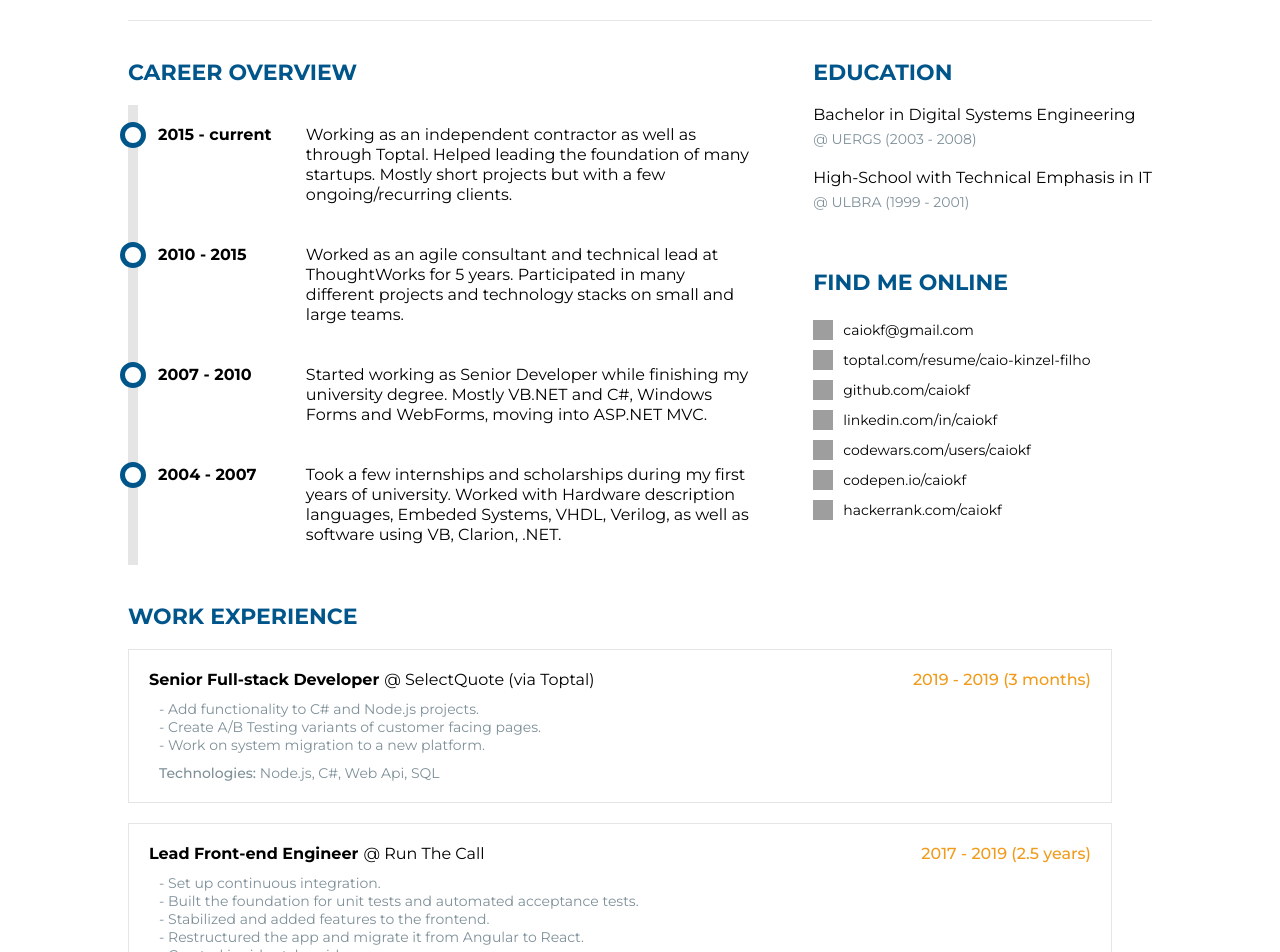
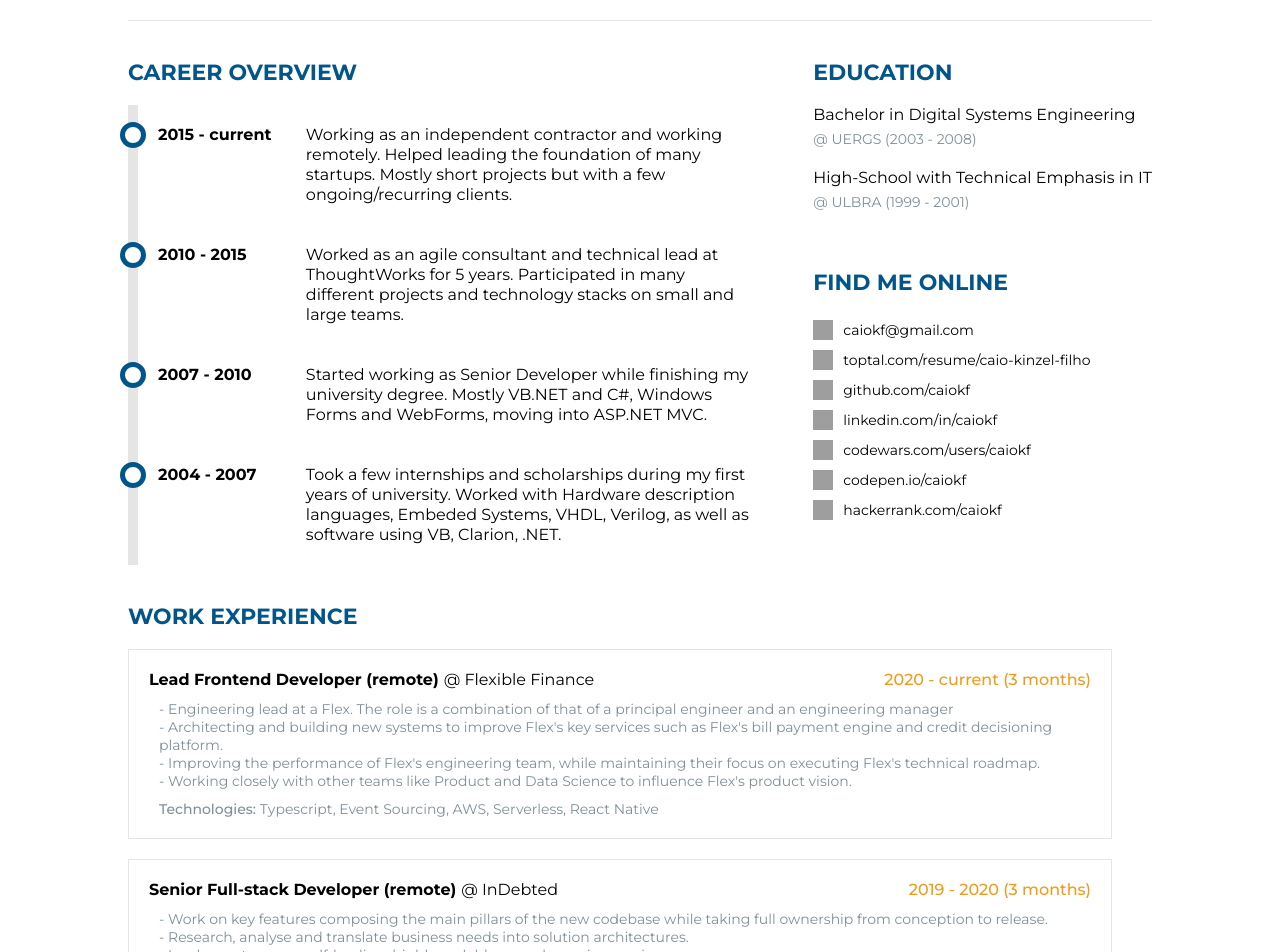
Before and after one commit to caiokf/profile-page, a React (Create React App) app: page / in a window 1280 px wide. Shown: the part 260-1212 px from the top of the page. Built offline with nearby package versions, Linux system fonts and the light colour scheme; grey boxes are pictures that could not be loaded.

Commit message:
update - flex 2020

```diff
--- a/src/components/WorkExperience.js
+++ b/src/components/WorkExperience.js
@@ -1,48 +1,61 @@
-import React from 'react'
-import styled from 'styled-components'
-import styles from '../styleguide'
-import resume from '../resume.json'
-import { year } from '../utils/dates'
+import React from "react";
+import styled from "styled-components";
+import styles from "../styleguide";
+import resume from "../resume.json";
+import { year } from "../utils/dates";
 
-const work = () => resume.work.sort((a, b) => a.endDate > b.endDate ? -1 : 1)
+const work = () => resume.work.sort((a, b) => (a.endDate > b.endDate ? -1 : 1));
 
 export default () => {
   return (
     <Container className="work-container">
       <Header>Work Experience</Header>
 
-      {work().map(x => {
+      {work().map((x) => {
         return (
           <Experience>
             <Title>
-              <Position className="work-position">{x.position}</Position>
-              {x.website
-                ? <Company href={x.website} target="_blank" className="work-company">@ {x.company}</Company>
-                : <CompanyText className="work-company-text">@ {x.company}</CompanyText>
-              }
+              <Position className="work-position">
+                {x.position}
+                {x.remote && <span> (remote)</span>}
+              </Position>
+              {x.website ? (
+                <Company
+                  href={x.website}
+                  target="_blank"
+                  className="work-company"
+                >
+                  @ {x.company}
+                </Company>
+              ) : (
+                <CompanyText className="work-company-text">
+                  @ {x.company}
+                </CompanyText>
+              )}
               {x.via && <span> (via {x.via})</span>}
-              <When>{year(x.startDate)} - {year(x.endDate)} ({x.duration})</When>
+              <When>
+                {year(x.startDate)} - {year(x.endDate)} ({x.duration})
+              </When>
             </Title>
 
             <Summary>{x.summary}</Summary>
 
             <Highlights>
-              {x.highlights && x.highlights.map(h => {
-                return (
-                  <div>- {h}</div>
-                )
-              })}
+              {x.highlights &&
+                x.highlights.map((h) => {
+                  return <div>- {h}</div>;
+                })}
             </Highlights>
             <Technologies>
               <TechLabel>Technologies: </TechLabel>
               <TechStack>{x.technologies}</TechStack>
             </Technologies>
           </Experience>
-        )
+        );
       })}
     </Container>
-  )
-}
+  );
+};
 
 const Container = styled.div`
   margin-top: ${styles.dimensions.lg};
@@ -50,52 +63,52 @@ const Container = styled.div`
   ${styles.media.large`
     margin-right: ${styles.dimensions.lg};
   `}
-`
+`;
 const Header = styled.div`
   ${styles.typography.header};
-`
+`;
 const Experience = styled.div`
   padding: ${styles.dimensions.md};
   border: 1px solid ${styles.colors.platinum};
   margin-bottom: ${styles.dimensions.md};
   position: relative;
-`
+`;
 const Title = styled.div`
   ${styles.media.small`
     display: flex;
     flex-direction: column;
   `}
-`
+`;
 const Position = styled.span`
   font-weight: 700;
-`
+`;
 const Company = styled.a`
   ${styles.media.large`
     margin-left: ${styles.dimensions.xs};
   `}
-`
+`;
 const CompanyText = styled.span`
   ${styles.media.large`
     margin-left: ${styles.dimensions.xs};
   `}
-`
+`;
 const ExperienceSection = styled.div`
   margin-left: ${styles.dimensions.sm};
   margin-bottom: ${styles.dimensions.sm};
   ${styles.typography.label};
-`
+`;
 const Summary = styled(ExperienceSection)`
   margin-top: ${styles.dimensions.sm};
   text-align: justify;
-`
-const Highlights = styled(ExperienceSection)``
+`;
+const Highlights = styled(ExperienceSection)``;
 const Technologies = styled(ExperienceSection)`
   margin-bottom: 0;
-`
+`;
 const TechLabel = styled.span`
   color: ${styles.colors.metalGray};
   font-weight: 500;
-`
+`;
 const When = styled.span`
   color: ${styles.colors.carrotOrange};
   font-weight: 500;
@@ -104,5 +117,5 @@ const When = styled.span`
     position: absolute;
     right: ${styles.dimensions.md};
   `}
-`
-const TechStack = styled.span``
+`;
+const TechStack = styled.span``;
--- a/src/resume.json
+++ b/src/resume.json
@@ -66,6 +66,29 @@
     ]
   },
 
+  "career": [
+    {
+      "date": "2004 - 2007",
+      "description": "Took a few internships and scholarships during my first years of university. Worked with Hardware description languages, Embeded Systems, VHDL, Verilog, as well as software using VB, Clarion, .NET.",
+      "size": 4
+    },
+    {
+      "date": "2007 - 2010",
+      "description": "Started working as Senior Developer while finishing my university degree. Mostly VB.NET and C#, Windows Forms and WebForms, moving into ASP.NET MVC.",
+      "size": 4
+    },
+    {
+      "date": "2010 - 2015",
+      "description": "Worked as an agile consultant and technical lead at ThoughtWorks for 5 years. Participated in many different projects and technology stacks on small and large teams.",
+      "size": 6
+    },
+    {
+      "date": "2015 - current",
+      "description": "Working as an independent contractor and working remotely. Helped leading the foundation of many startups. Mostly short projects but with a few ongoing/recurring clients.",
+      "size": 5
+    }
+  ],
+
   "languages": [
     {
       "language": "Portuguese",
@@ -83,8 +106,44 @@
 
   "work": [
     {
+      "company": "Flexible Finance",
+      "position": "Lead Frontend Developer",
+      "remote": true,
+      "website": "https://www.getflex.com",
+      "startDate": "2020-05-22",
+      "duration": "3 months",
+      "highlights": [
+        "Engineering lead at a Flex. The role is a combination of that of a principal engineer and an engineering manager",
+        "Architecting and building new systems to improve Flex's key services such as Flex's bill payment engine and credit decisioning platform.",
+        "Improving the performance of Flex's engineering team, while maintaining their focus on executing Flex's technical roadmap.",
+        "Working closely with other teams like Product and Data Science to influence Flex's product vision."
+      ],
+      "technologies": "Typescript, Event Sourcing, AWS, Serverless, React Native"
+    },
+
+    {
+      "company": "InDebted",
+      "position": "Senior Full-stack Developer",
+      "website": "https://www.indebted.co",
+      "remote": true,
+      "startDate": "2019-11-20",
+      "endDate": "2020-05-22",
+      "duration": "3 months",
+      "highlights": [
+        "Work on key features composing the main pillars of the new codebase while taking full ownership from conception to release.",
+        "Research, analyse and translate business needs into solution architectures.",
+        "Implement secure, self-healing, highly scalable serverless microservices.",
+        "Ensure compliance best practices across the entire ecosystem.",
+        "Take full ownership of features with implementation, integration & end-to-end testing, deployment, infrastructure management, logging, and monitoring.",
+        "Receive and provide constructive feedback verbally and through code reviews."
+      ],
+      "technologies": "Go, Event Sourcing, AWS, Serverless, Node.js, React"
+    },
+
+    {
       "company": "SelectQuote",
       "via": "Toptal",
+      "remote": true,
       "position": "Senior Full-stack Developer",
       "website": "https://www.selectquote.com",
       "startDate": "2019-03-25",
@@ -100,6 +159,7 @@
 
     {
       "company": "Run The Call",
+      "remote": true,
       "position": "Lead Front-end Engineer",
       "website": "https://runthecall.com/",
       "startDate": "2017-01-13",
@@ -119,6 +179,7 @@
 
     {
       "company": "Ethereum Marketplace Startup",
+      "remote": true,
       "position": "Full-stack Developer",
       "startDate": "2017-10-20",
       "endDate": "2017-11-25",
@@ -135,6 +196,7 @@
     {
       "company": "Scribe Intelligence",
       "via": "Toptal",
+      "remote": true,
       "position": "Technical Lead",
       "website": "https://www.scribeintelligence.com/",
       "startDate": "2017-11-20",
@@ -155,6 +217,7 @@
     {
       "company": "Clinova",
       "position": "Lead React Native Developer",
+      "remote": true,
       "webbsite": "https://www.caidr.co.uk/",
       "startDate": "2017-11-20",
       "endDate": "2017-12-07",
@@ -171,6 +234,7 @@
     {
       "company": "University at Buffalo—SUNY",
       "via": "Toptal",
+      "remote": true,
       "position": "Senior React Developer",
       "startDate": "2017-04-24",
       "endDate": "2017-07-23",
@@ -187,6 +251,7 @@
     {
       "company": "Zenefits | MustWin",
       "via": "Toptal",
+      "remote": true,
       "position": "Senior Frontend Developer",
       "website": "https://www.zenefits.com",
       "startDate": "2016-08-22",
@@ -204,6 +269,7 @@
     {
       "company": "Cisco | MustWin",
       "via": "Toptal",
+      "remote": true,
       "position": "Senior Fullstack Developer",
       "startDate": "2016-08-21",
       "endDate": "2016-04-04",
@@ -384,45 +450,31 @@
     }
   ],
 
-  "career": [
+  "skills": [
     {
-      "date": "2004 - 2007",
-      "description": "Took a few internships and scholarships during my first years of university. Worked with Hardware description languages, Embeded Systems, VHDL, Verilog, as well as software using VB, Clarion, .NET.",
-      "size": 4
+      "name": "Web Development",
+      "keywords": [
+        "HTML5",
+        "Javascript",
+        "REACT JS",
+        "Angular",
+        "CSS/Less/SASS"
+      ]
     },
     {
-      "date": "2007 - 2010",
-      "description": "Started working as Senior Developer while finishing my university degree. Mostly VB.NET and C#, Windows Forms and WebForms, moving into ASP.NET MVC.",
-      "size": 4
+      "name": "Server-side Development",
+      "keywords": ["C#", "Node.js", "NOSQL databases"]
     },
     {
-      "date": "2010 - 2015",
-      "description": "Worked as an agile consultant and technical lead at ThoughtWorks for 5 years. Participated in many different projects and technology stacks on small and large teams.",
-      "size": 6
-    },
-    {
-      "date": "2015 - current",
-      "description": "Working as an independent contractor as well as through Toptal. Helped leading the foundation of many startups. Mostly short projects but with a few ongoing/recurring clients.",
-      "size": 5
+      "name": "Agile practices",
+      "keywords": [
+        "Responsive development practices and processes",
+        "Continuous Delivery",
+        "Test automation",
+        "Kanban"
+      ]
     }
   ],
-
-  "skills": [{
-    "name": "Web Development",
-    "keywords": [
-      "HTML5", "Javascript", "REACT JS", "Angular", "CSS/Less/SASS"
-    ]},
-    {
-    "name": "Server-side Development",
-    "keywords": [
-      "C#", "Node.js", "NOSQL databases"
-    ]},
-    {
-    "name": "Agile practices",
-    "keywords": [
-      "Responsive development practices and processes", "Continuous Delivery", "Test automation", "Kanban"
-    ]
-  }],
 
   "education": [
     {
--- a/src/utils/dates.js
+++ b/src/utils/dates.js
@@ -1 +1,4 @@
-export const year = (date) => date.slice(0, 4)
+const now = () => {
+  return new Date().toISOString();
+};
+export const year = (date) => (!date ? "current" : date.slice(0, 4));
```
